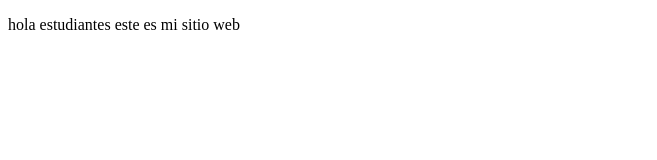
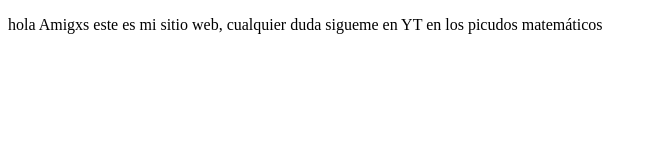
Before and after one commit to DayrannaMedina/proyectoDemoCursoPrework, a plain HTML site: page index.html in a window 1280 px wide. Shown: the whole page, without its empty margins (0-657 px from the left). Drawn offline with Linux system fonts and the light colour scheme.

Commit message:
first commit

```diff
--- a/index.html
+++ b/index.html
@@ -8,7 +8,7 @@
 </head>
 <body>
     <p>
-        hola estudiantes este es mi sitio web
+        hola Amigxs este es mi sitio web, cualquier duda sigueme en YT en los picudos matemáticos
     </p>
 
 </body>
```
